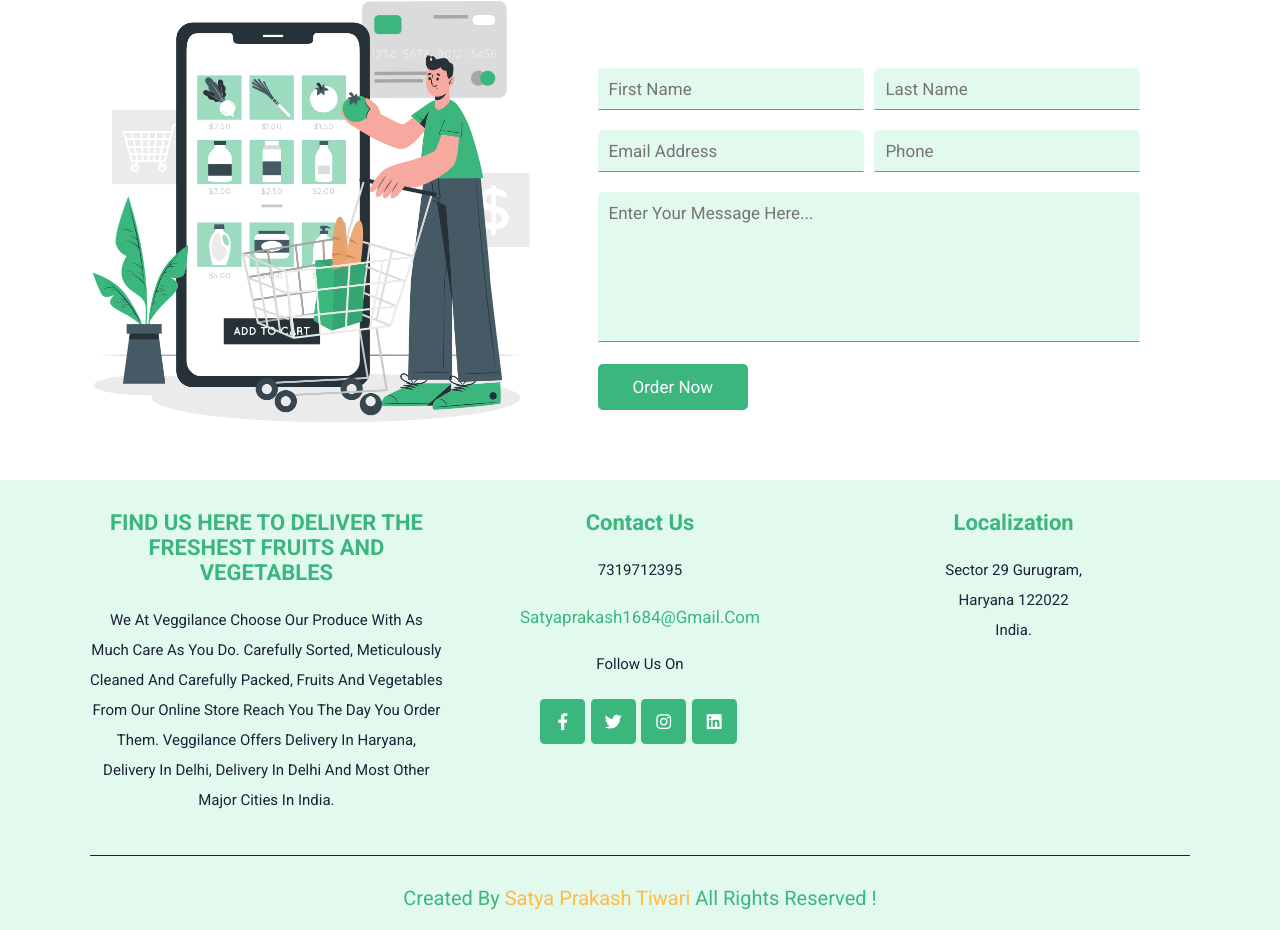
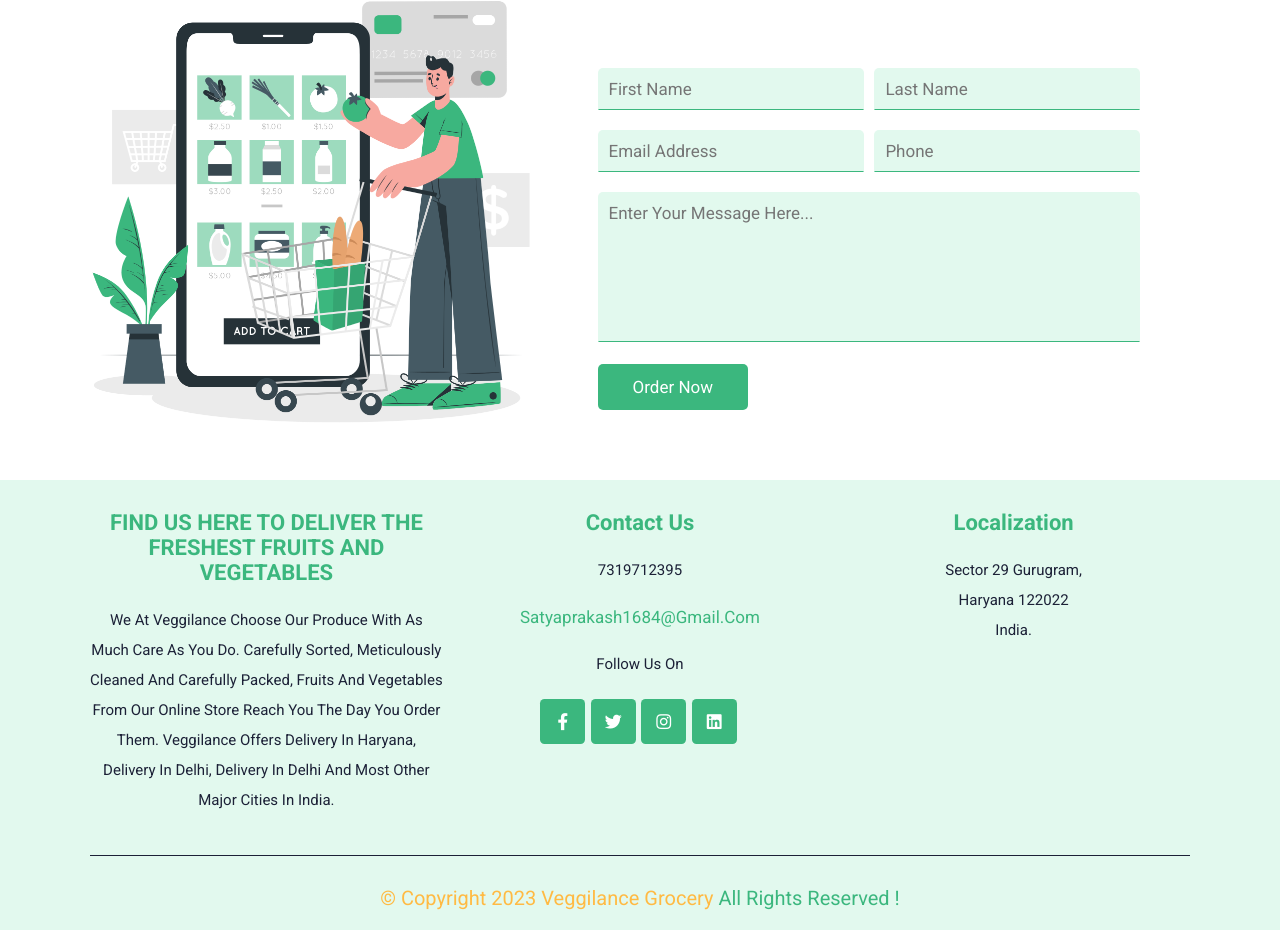
Before and after one commit to satyaprakash-web/Grocery-Website, a plain HTML site: page index.html in a window 1280 px wide. Shown: the part 10138-11068 px from the top of the page. Drawn offline with nearby package versions, Linux system fonts and the light colour scheme.

Commit message:
initial commit

```diff
--- a/index.html
+++ b/index.html
@@ -1002,7 +1002,7 @@
       </div>
     </div>
     <div class="credit">
-      created by <span> Satya Prakash Tiwari </span> all rights reserved !
+      <span>&copy; Copyright 2023 Veggilance Grocery </span> all rights reserved !
     </div>
   </section>
 
```
Also changed, not shown: 1 other file.
